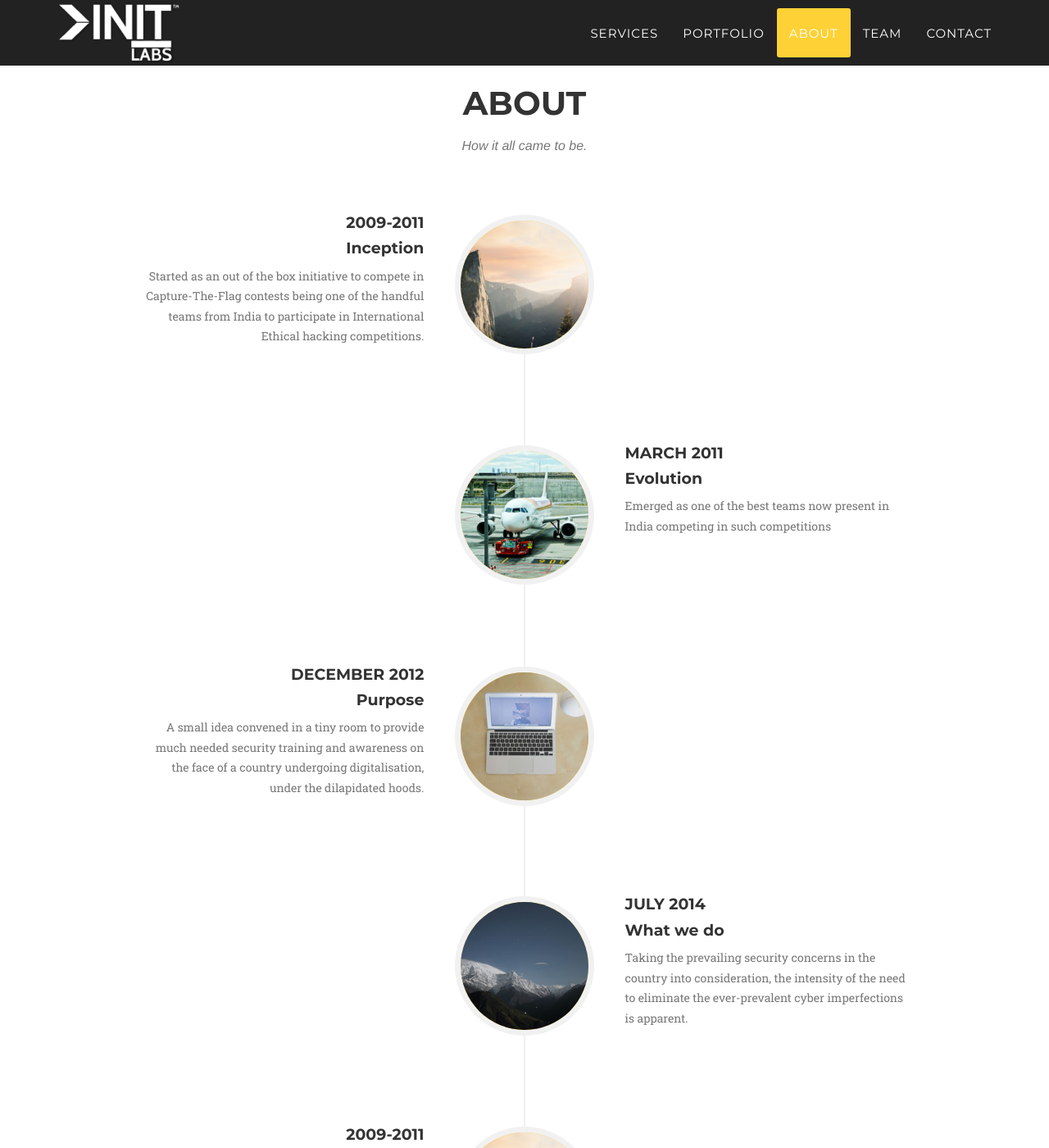
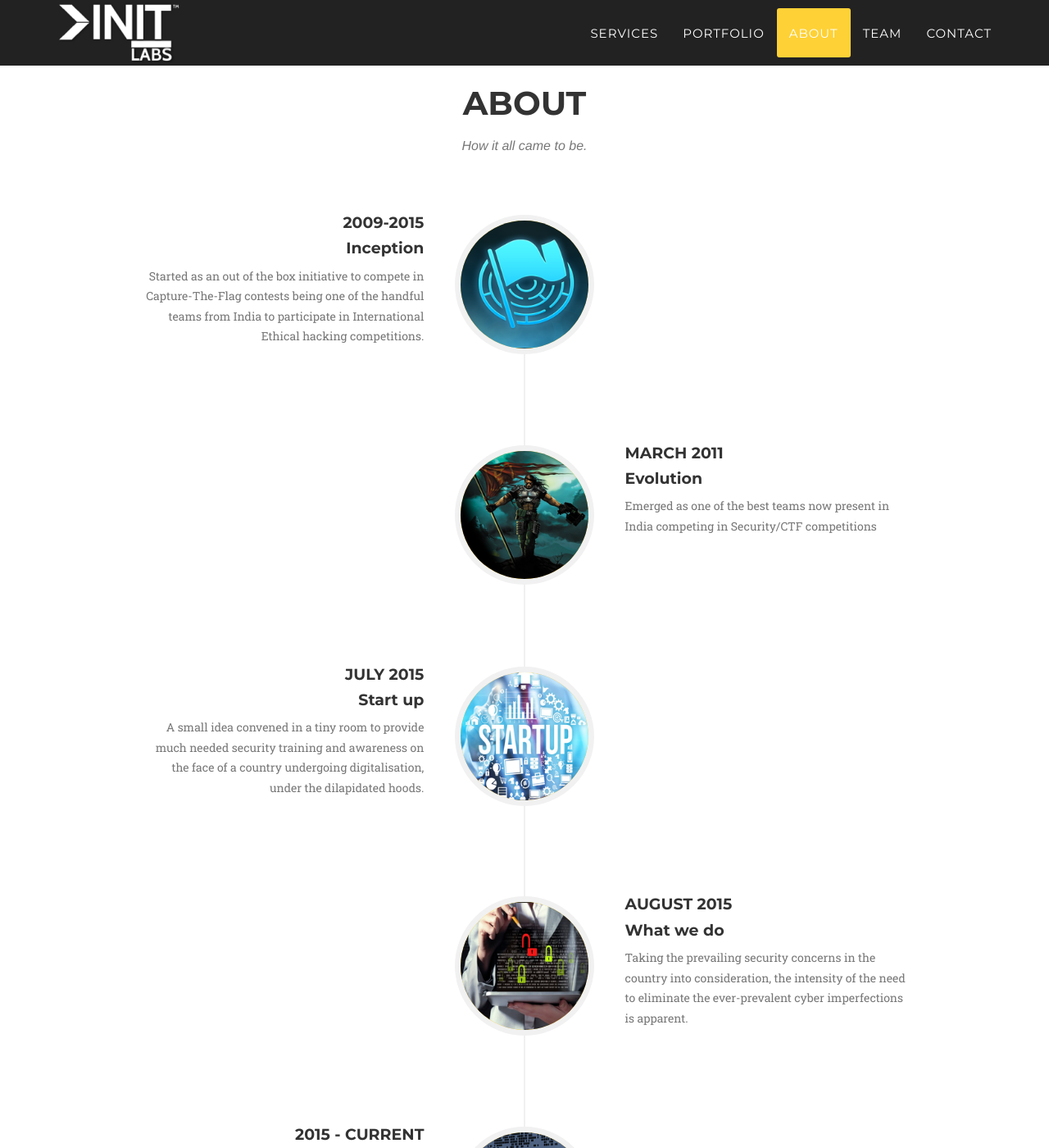
Before and after one commit to 0daylabs/test, a Jekyll site: the page built from index.html, in a window 1280 px wide and 1400 px high, scrolled down 2623 px. Shown: the whole window at 82% size. Built offline with Jekyll 4.4.1, drawn with Linux system fonts in a browser that asks for light colours; some web fonts are replaced.

Commit message:
Added about section

```diff
--- a/_includes/about.html
+++ b/_includes/about.html
@@ -12,11 +12,11 @@
                     <ul class="timeline">
                         <li>
                             <div class="timeline-image">
-                                <img class="img-circle img-responsive" src="img/about/1.jpg" alt="">
+                                <img class="img-circle img-responsive" src="img/about/1.png" alt="">
                             </div>
                             <div class="timeline-panel">
                                 <div class="timeline-heading">
-                                    <h4>2009-2011</h4>
+                                    <h4>2009-2015</h4>
                                     <h4 class="subheading">Inception</h4>
                                 </div>
                                 <div class="timeline-body">
@@ -26,7 +26,7 @@
                         </li>
                         <li class="timeline-inverted">
                             <div class="timeline-image">
-                                <img class="img-circle img-responsive" src="img/about/2.jpg" alt="">
+                                <img class="img-circle img-responsive" src="img/about/2.png" alt="">
                             </div>
                             <div class="timeline-panel">
                                 <div class="timeline-heading">
@@ -34,19 +34,19 @@
                                     <h4 class="subheading">Evolution</h4>
                                 </div>
                                 <div class="timeline-body">
-                                    <p class="text-muted">Emerged as one of the best teams now present in India competing in such competitions
+                                    <p class="text-muted">Emerged as one of the best teams now present in India competing in Security/CTF competitions
 </p>
                                 </div>
                             </div>
                         </li>
                         <li>
                             <div class="timeline-image">
-                                <img class="img-circle img-responsive" src="img/about/3.jpg" alt="">
+                                <img class="img-circle img-responsive" src="img/about/3.png" alt="">
                             </div>
                             <div class="timeline-panel">
                                 <div class="timeline-heading">
-                                    <h4>December 2012</h4>
-                                    <h4 class="subheading">Purpose</h4>
+                                    <h4>July 2015</h4>
+                                    <h4 class="subheading">Start up</h4>
                                 </div>
                                 <div class="timeline-body">
                                     <p class="text-muted">A small idea convened in a tiny room to provide much needed security training and awareness on the face of a country undergoing digitalisation, under the dilapidated hoods.
@@ -56,11 +56,11 @@
                         </li>
                         <li class="timeline-inverted">
                             <div class="timeline-image">
-                                <img class="img-circle img-responsive" src="img/about/4.jpg" alt="">
+                                <img class="img-circle img-responsive" src="img/about/4.png" alt="">
                             </div>
                             <div class="timeline-panel">
                                 <div class="timeline-heading">
-                                    <h4>July 2014</h4>
+                                    <h4>August 2015</h4>
                                     <h4 class="subheading">What we do</h4>
                                 </div>
                                 <div class="timeline-body">
@@ -70,11 +70,11 @@
                         </li>
                         <li>
                             <div class="timeline-image">
-                                <img class="img-circle img-responsive" src="img/about/1.jpg" alt="">
+                                <img class="img-circle img-responsive" src="img/about/5.png" alt="">
                             </div>
                             <div class="timeline-panel">
                                 <div class="timeline-heading">
-                                    <h4>2009-2011</h4>
+                                    <h4>2015 - current</h4>
                                     <h4 class="subheading">What we offer</h4>
                                 </div>
                                 <div class="timeline-body">
```
Also changed, not shown: img/about/1.jpg (deleted), img/about/1.png (added), img/about/2.jpg (deleted), img/about/2.png (added), img/about/3.jpg (deleted), img/about/3.png (added), img/about/4.jpg (deleted), img/about/4.png (added), img/about/5.png (added).
